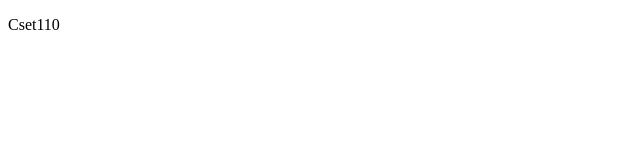
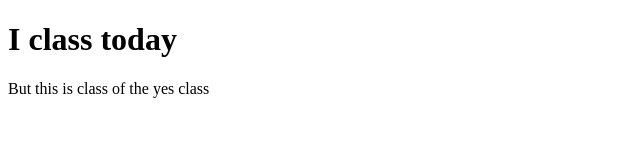
Before and after one commit to EthanFriedrichs/GitHub, a plain HTML site: page index.html in a window 1280 px wide. Shown: the whole page, without its empty margins (0-640 px from the left). Drawn offline with Linux system fonts and the light colour scheme.

Commit message:
Added new header and p tags in the HTML

```diff
--- a/index.html
+++ b/index.html
@@ -6,6 +6,7 @@
     <title>Github</title>
 </head>
 <body>
-    <p>Cset110</p>
+    <h1>I class today</h1>
+    <p>But this is class of the yes class</p>
 </body>
 </html>
```
